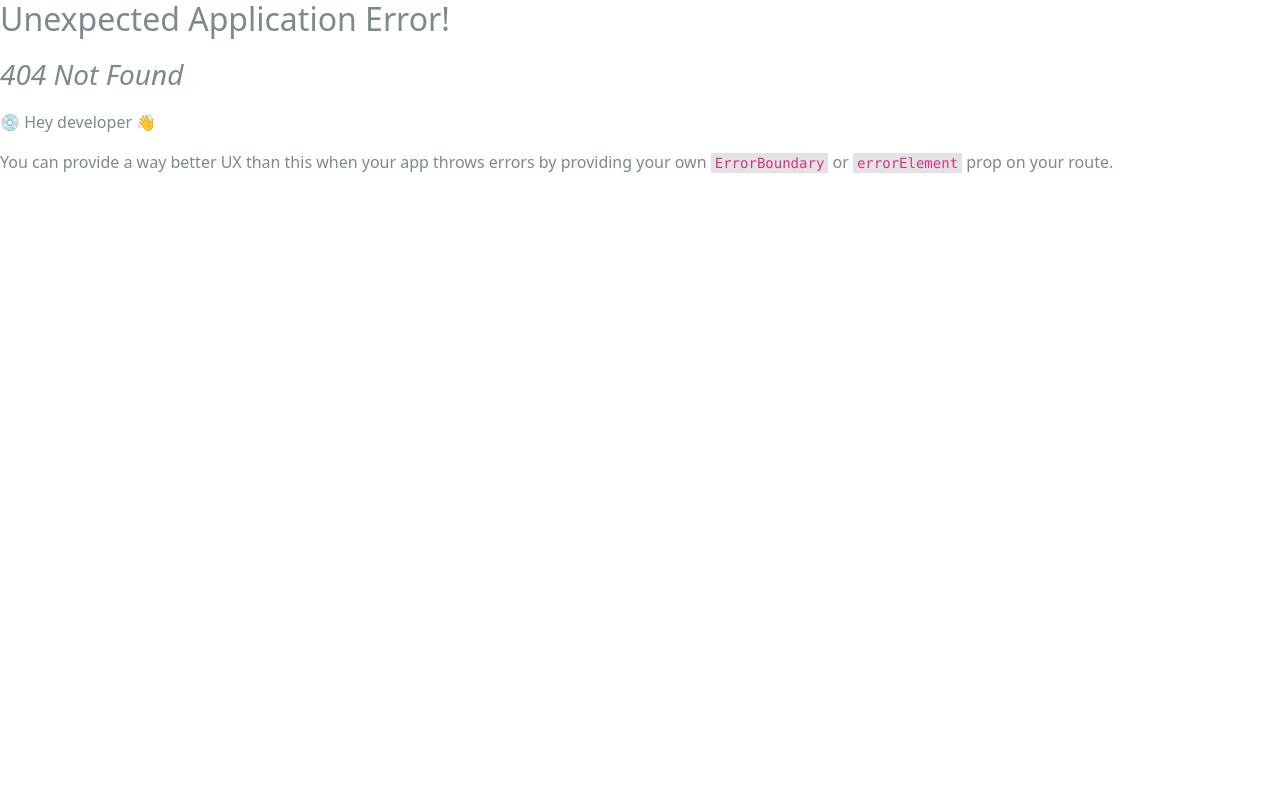
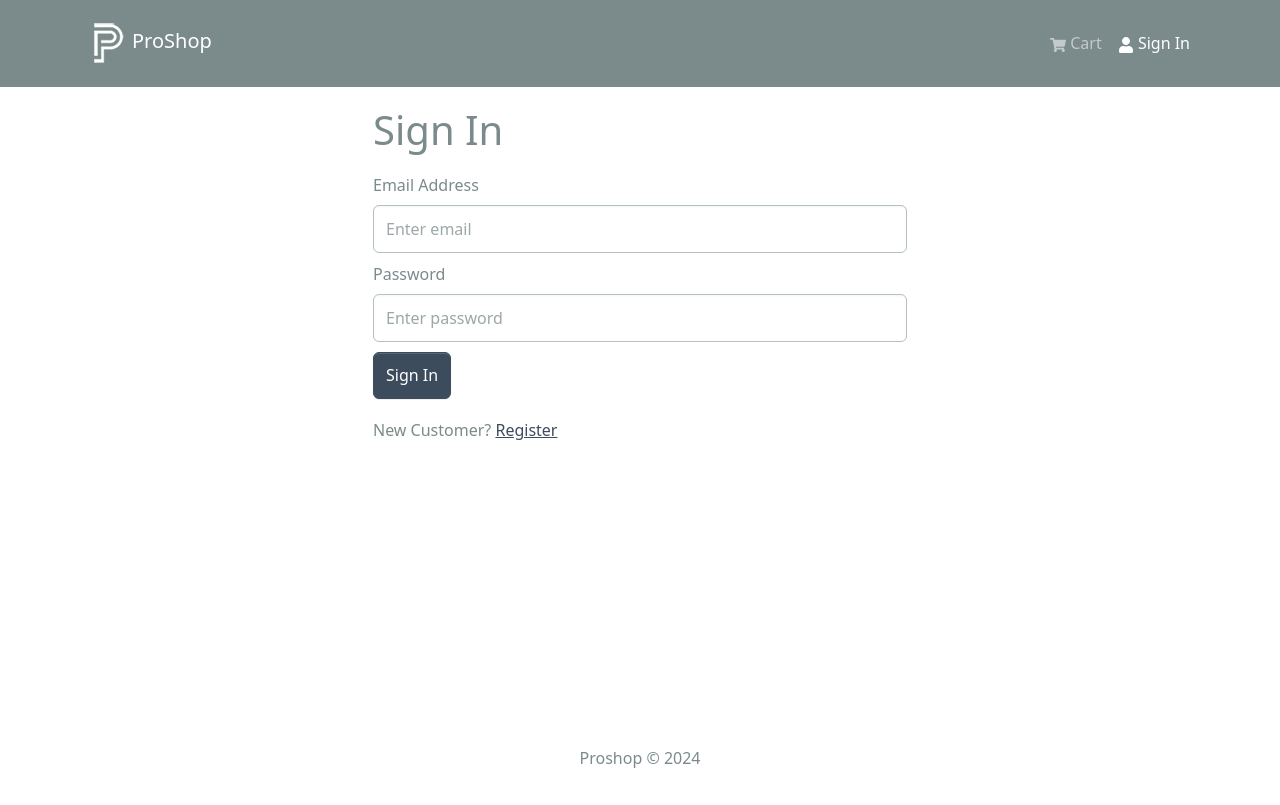
Before and after one commit to alainafoo/proshop-project, a React (Create React App) app in the folder frontend/: page /login in a window 1280 px wide. Before the commit this address had no page. Built offline with nearby package versions, Linux system fonts and the light colour scheme.

Commit message:
added auth, uer api slice, login screen, and full user login and signout functionality

```diff
--- a/frontend/package.json
+++ b/frontend/package.json
@@ -18,6 +18,7 @@
     "react-router-bootstrap": "^0.26.2",
     "react-router-dom": "^6.21.3",
     "react-scripts": "5.0.1",
+    "react-toastify": "^10.0.4",
     "web-vitals": "^2.1.4"
   },
   "scripts": {
--- a/frontend/src/App.js
+++ b/frontend/src/App.js
@@ -1,7 +1,10 @@
 import { Container } from 'react-bootstrap'
 import { Outlet } from 'react-router-dom'
+import { ToastContainer } from 'react-toastify'
+import 'react-toastify/dist/ReactToastify.css'
 import Header from './components/Header'
 import Footer from './components/Footer'
+
 
 
 const App = () => {
@@ -14,7 +17,7 @@
         </Container>
       </main>
       <Footer />
-
+      <ToastContainer />
     </>
 
   )
--- /dev/null
+++ b/frontend/src/components/FormContainer.jsx
@@ -0,0 +1,15 @@
+import { Container, Row, Col } from 'react-bootstrap'
+
+const FormContainer = ({ children }) => {
+  return (
+    <Container>
+        <Row className="justify-content-md-center">
+            <Col xs={12} md={6}>
+            {children}
+            </Col>
+        </Row>
+    </Container>
+  )
+}
+
+export default FormContainer
--- a/frontend/src/components/Header.jsx
+++ b/frontend/src/components/Header.jsx
@@ -1,11 +1,31 @@
-import { Badge, Navbar, Nav, Container} from 'react-bootstrap'
+import { Badge, Navbar, Nav, Container, NavDropdown} from 'react-bootstrap'
 import { FaShoppingCart, FaUser } from 'react-icons/fa'
 import { LinkContainer } from 'react-router-bootstrap'
 import logo from '../assets/logo.png'
 import { useSelector, useDispatch } from 'react-redux'
+import { useLogoutMutation } from '../slices/usersApiSlice'
+import { logout } from '../slices/authSlice'
+import { useNavigate } from 'react-router-dom'
 
 const Header = () => {
     const { cartItems } = useSelector((state) => state.cart);
+    const { userInfo } = useSelector((state) => state.auth);
+    const dispatch = useDispatch();
+    const navigate = useNavigate();
+
+    const [ logoutApiCall ] = useLogoutMutation();
+
+    const logoutHandler = async () => {
+        try {
+            await logoutApiCall().unwrap();
+            dispatch(logout());
+            navigate('/login');
+        } catch (err) {
+            console.error(err);
+        }
+
+    }
+
 
 return (
     <header>
@@ -32,11 +52,21 @@
                             }
                             </Nav.Link>
                         </LinkContainer>
+                        { userInfo ? (
+                            <NavDropdown title={userInfo.name} id='username'>
+                                <LinkContainer to='/profile'>
+                                    <NavDropdown.Item>Profile</NavDropdown.Item>
+                                </LinkContainer>
+                                <NavDropdown.Item onClick = {logoutHandler}>
+                                    Logout
+                                </NavDropdown.Item>
+                            </NavDropdown>
+                        ) : (
                         <LinkContainer to='/login'>
                         <Nav.Link href='/login'>
                             <FaUser/> Sign In
                         </Nav.Link>
-                        </LinkContainer>
+                        </LinkContainer>)}
                     </Nav>
                 </Navbar.Collapse>
             </Container>
--- a/frontend/src/index.js
+++ b/frontend/src/index.js
@@ -2,6 +2,7 @@
 import ReactDOM from 'react-dom/client';
 import { Provider } from 'react-redux';
 import store from './store';
+import LoginScreen from './screens/LoginScreen';
 
 
 import {
@@ -29,6 +30,7 @@
       <Route index = {true} path ="/" element={<HomeScreen/>}/>
       <Route path ="/product/:id" element={<ProductScreen/>}/>
       <Route path ="/cart" element={<CartScreen/>}/>
+      <Route path ="/login" element={<LoginScreen/>}/>
     </Route>
 
   )
--- a/frontend/src/screens/CartScreen.jsx
+++ b/frontend/src/screens/CartScreen.jsx
@@ -3,7 +3,7 @@
 import { Row, Col, ListGroup, Image, Form, Button, Card } from 'react-bootstrap'
 import { FaTrash } from 'react-icons/fa'
 import Message from '../components/message'
-import { addToCart } from '../slices/cartSlice'
+import { addToCart, removeFromCart } from '../slices/cartSlice'
 
 
 const CartScreen = () => {
@@ -17,6 +17,13 @@
         dispatch(addToCart({...product, qty}));
     };
 
+    const removeFromCartHandler = async (id) => {
+        dispatch(removeFromCart(id));
+    };
+
+    const checkoutHandler = () => {
+        navigate('/login?redirect=/shipping');
+    }
 
   return <Row>
     <Col md={8}>
@@ -55,7 +62,7 @@
 
                         </Col>
                         <Col md = {2}>
-                            <Button type='button' variant>
+                            <Button type='button' variant = 'light' onClick = { () => removeFromCartHandler(item._id) }>
                                 <FaTrash/>
                             </Button>
                         </Col>
@@ -78,7 +85,9 @@
                     ${cartItems.reduce((acc, item) => acc + item.qty * item.price, 0).toFixed(2)}
                 </ListGroup.Item>
                 <ListGroup.Item>
-                    <Button type='button' className='btn-block' disabled={cartItems.length === 0}>
+                    <Button type='button' className='btn-block' disabled={cartItems.length === 0}
+                    onClick = {checkoutHandler}
+                    >
                         Proceed to Checkout
                     </Button>
                 </ListGroup.Item>
--- /dev/null
+++ b/frontend/src/screens/LoginScreen.jsx
@@ -0,0 +1,88 @@
+import { useState, useEffect } from 'react';
+import { Link, useLocation, useNavigate } from 'react-router-dom';
+import { Form, Button, Row, Col } from 'react-bootstrap';
+import { useDispatch, useSelector } from 'react-redux';
+import Loader from '../components/loader';
+import FormContainer from '../components/FormContainer';
+
+import { useLoginMutation } from '../slices/usersApiSlice';
+import { setCredentials } from '../slices/authSlice';
+import { toast } from 'react-toastify';
+
+const LoginScreen = () => {
+  const [email, setEmail] = useState('');
+  const [password, setPassword] = useState('');
+
+  const dispatch = useDispatch();
+  const navigate = useNavigate();
+
+  const [login, { isLoading }] = useLoginMutation();
+
+  const { userInfo } = useSelector((state) => state.auth);
+
+  const { search } = useLocation();
+  const sp = new URLSearchParams(search);
+  const redirect = sp.get('redirect') || '/';
+
+  useEffect(() => {
+    if (userInfo) {
+      navigate(redirect);
+    }
+  }, [navigate, redirect, userInfo]);
+
+  const submitHandler = async (e) => {
+    e.preventDefault();
+    try {
+      const res = await login({ email, password }).unwrap();
+      dispatch(setCredentials({ ...res }));
+      navigate(redirect);
+    } catch (err) {
+      toast.error(err?.data?.message || err.error);
+    }
+  };
+
+  return (
+    <FormContainer>
+      <h1>Sign In</h1>
+
+      <Form onSubmit={submitHandler}>
+        <Form.Group className='my-2' controlId='email'>
+          <Form.Label>Email Address</Form.Label>
+          <Form.Control
+            type='email'
+            placeholder='Enter email'
+            value={email}
+            onChange={(e) => setEmail(e.target.value)}
+          ></Form.Control>
+        </Form.Group>
+
+        <Form.Group className='my-2' controlId='password'>
+          <Form.Label>Password</Form.Label>
+          <Form.Control
+            type='password'
+            placeholder='Enter password'
+            value={password}
+            onChange={(e) => setPassword(e.target.value)}
+          ></Form.Control>
+        </Form.Group>
+
+        <Button disabled={isLoading} type='submit' variant='primary'>
+          Sign In
+        </Button>
+
+        {isLoading && <Loader />}
+      </Form>
+
+      <Row className='py-3'>
+        <Col>
+          New Customer?{' '}
+          <Link to={redirect ? `/register?redirect=${redirect}` : '/register'}>
+            Register
+          </Link>
+        </Col>
+      </Row>
+    </FormContainer>
+  );
+};
+
+export default LoginScreen;
--- /dev/null
+++ b/frontend/src/slices/authSlice.js
@@ -0,0 +1,26 @@
+import { createSlice } from '@reduxjs/toolkit';
+
+const initalState = {
+    userInfo: localStorage.getItem('userInfo') ?
+    JSON.parse(localStorage.getItem('userInfo')) : null,
+
+};
+
+
+const authSlice = createSlice({
+    name: 'auth',
+    initialState: initalState,
+    reducers: {
+        setCredentials: (state, action) => {
+            state.userInfo = action.payload;
+            localStorage.setItem('userInfo', JSON.stringify(action.payload));
+        },
+        logout: (state, action) => {
+            state.userInfo = null;
+            localStorage.removeItem('userInfo');
+        },
+    },
+});
+
+export default authSlice.reducer;
+export const { setCredentials, logout } = authSlice.actions;
--- a/frontend/src/slices/cartSlice.js
+++ b/frontend/src/slices/cartSlice.js
@@ -25,9 +25,14 @@
 
             return updateCart(state, item);
           },
+          removeFromCart: (state, action) => {
+            state.cartItems = state.cartItems.filter((x) => x._id !== action.payload);
+
+            return updateCart(state);
+          },
     },
 });
 
 
-export const { addToCart } = cartSlice.actions;
+export const { addToCart, removeFromCart } = cartSlice.actions;
 export default cartSlice.reducer;
--- /dev/null
+++ b/frontend/src/slices/usersApiSlice.js
@@ -0,0 +1,24 @@
+import { USERS_URL } from "../constants";
+import { apiSlice } from "./apiSlice";
+
+export const  usersApiSlice = apiSlice.injectEndpoints({
+    endpoints: (builder) => ({
+    login: builder.mutation({
+        query: (data) => ({
+            url: `${USERS_URL}/auth`,
+            method: 'POST',
+            body: data,
+        }),
+    }),
+
+    logout: builder.mutation({
+        query: () => ({
+            url: `${USERS_URL}/logout`,
+            method: 'POST',
+        }),
+    }),
+   }),
+});
+
+
+export const { useLoginMutation, useLogoutMutation} = usersApiSlice;
--- a/frontend/src/store.js
+++ b/frontend/src/store.js
@@ -1,11 +1,12 @@
 import { configureStore } from '@reduxjs/toolkit';
 import { apiSlice } from './slices/apiSlice';
 import  cartSliceReducer  from './slices/cartSlice';
-
+import authSliceReducer from './slices/authSlice';
 const store = configureStore({
     reducer: {
         [apiSlice.reducerPath]: apiSlice.reducer,
         cart: cartSliceReducer,
+        auth: authSliceReducer,
     },
     middleware: (getDefaultMiddleware) => {
         return getDefaultMiddleware().concat(apiSlice.middleware)},
```
Also changed, not shown: 1 other file (tests, documents, lock files or other folders).
